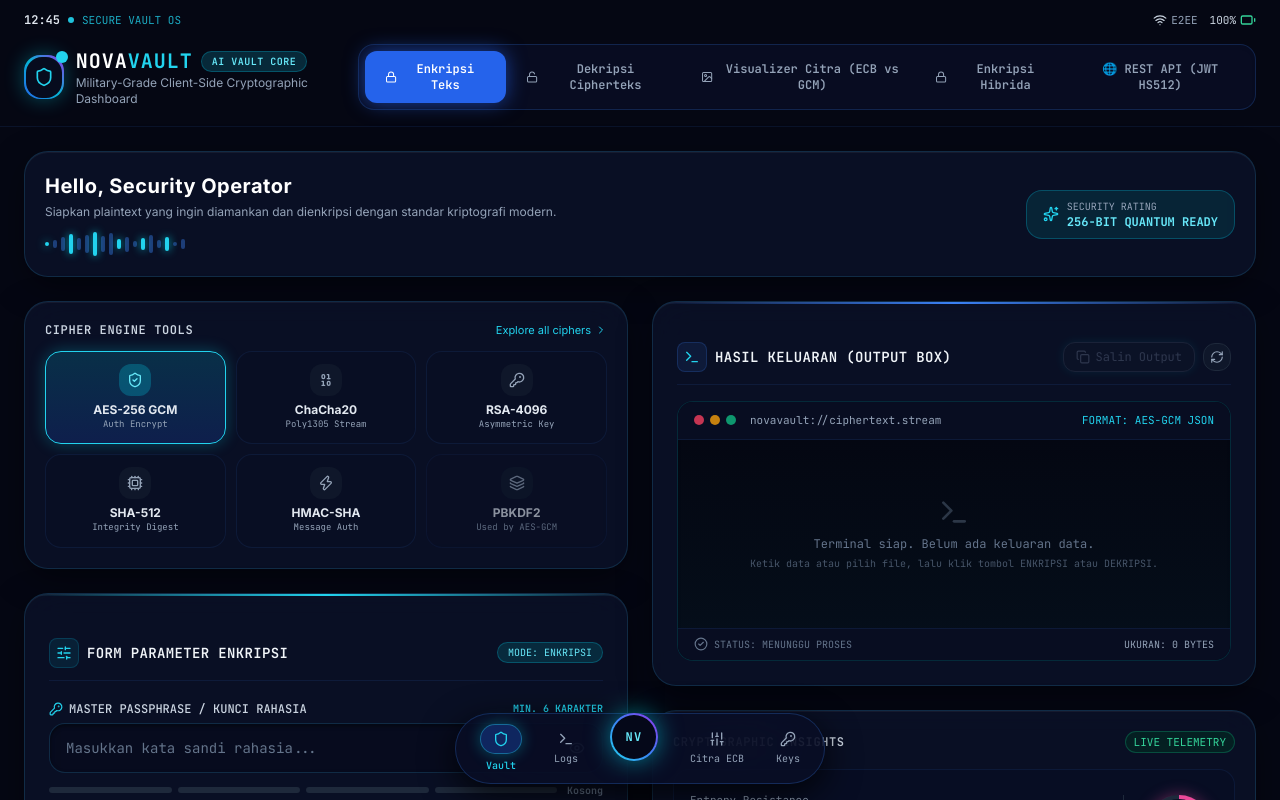
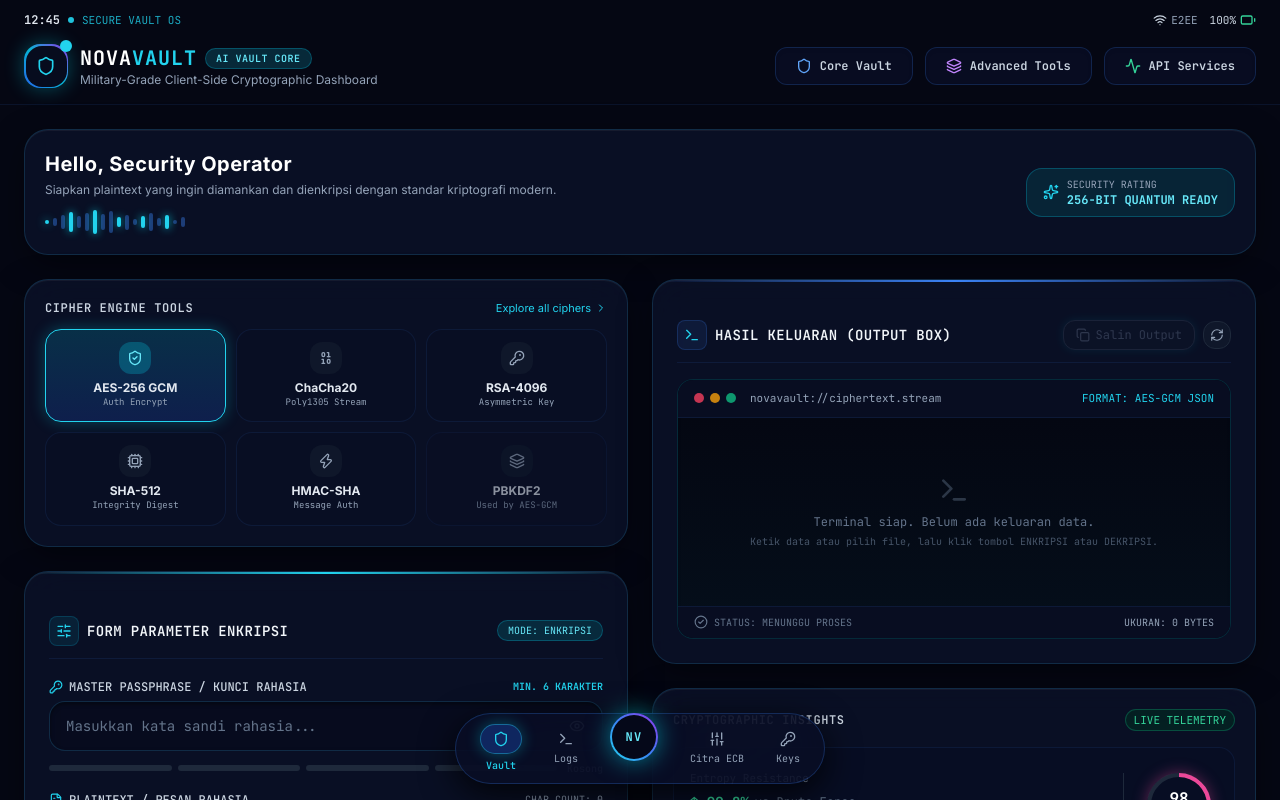
Before and after one commit to syaila02/NovaVault, a React (Vite) app: page / in a window 1280 px wide. Shown: the top 800 px of the page. Built offline with nearby package versions, Linux system fonts and the light colour scheme.

Commit message:
redesign ui with dropdowns and fix api integration

```diff
--- a/src/App.jsx
+++ b/src/App.jsx
@@ -45,7 +45,8 @@ import {
   ArrowUpRight,
   Sliders,
   AlertCircle,
-  Image as ImageIcon
+  Image as ImageIcon,
+  Globe
 } from 'lucide-react';
 import ImageCipher from './ImageCipher.jsx';
 
@@ -502,83 +503,82 @@ export default function App() {
           </div>
         </div>
 
-        {/* Interaktivitas Tab: Enkripsi Teks & Dekripsi Cipherteks */}
-        <div className="flex items-center p-1.5 rounded-2xl bg-[#090E24]/90 border border-blue-500/20 shadow-inner">
-          <button
-            type="button"
-            onClick={() => {
-              setMode('encrypt');
-              setError('');
-            }}
-            className={`flex items-center gap-2 px-5 py-2.5 rounded-xl text-xs font-semibold font-mono transition-all duration-300 cursor-pointer ${
-              mode === 'encrypt'
-                ? 'bg-blue-600 text-white shadow-[0_0_20px_rgba(37,99,235,0.6)] font-bold'
-                : 'text-slate-400 bg-transparent hover:text-slate-200 hover:bg-slate-800/40'
+        {/* Interaktivitas Tab: Dropdown Menu Style */}
+        <div className="flex items-center gap-3">
+          {/* Group 1: Core Cryptography */}
+          <div className="relative group z-50">
+            <button className="flex items-center gap-2 px-5 py-2.5 rounded-xl text-xs font-semibold font-mono text-slate-300 hover:text-white bg-[#090E24]/90 border border-blue-500/20 shadow-inner transition-all hover:border-cyan-500/50 hover:shadow-[0_0_15px_rgba(0,240,255,0.2)]">
+              <Shield className="w-4 h-4 text-blue-400" />
+              <span>Core Vault</span>
+            </button>
+            <div className="absolute top-full left-0 mt-2 hidden group-hover:flex flex-col w-52 p-2 rounded-2xl bg-[#070C1E]/95 border border-blue-500/30 shadow-[0_10px_40px_rgba(0,0,0,0.8)] backdrop-blur-xl transition-all">
+              <button
+                type="button"
+                onClick={() => { setMode('encrypt'); setError(''); }}
+                className={`flex items-center gap-2 px-4 py-3 rounded-xl text-xs font-semibold font-mono transition-all duration-300 ${
+                  mode === 'encrypt' ? 'bg-blue-600/20 text-cyan-300 border border-blue-500/30' : 'text-slate-400 hover:text-white hover:bg-slate-800/60'
                 }`}
               >
-            <Lock className="w-3.5 h-3.5" />
-            <span>Enkripsi Teks</span>
-          </button>
-          <button
-            type="button"
-            onClick={() => {
-              setMode('decrypt');
-              setError('');
-            }}
-            className={`flex items-center gap-2 px-5 py-2.5 rounded-xl text-xs font-semibold font-mono transition-all duration-300 cursor-pointer ${
-              mode === 'decrypt'
-                ? 'bg-blue-600 text-white shadow-[0_0_20px_rgba(37,99,235,0.6)] font-bold'
-                : 'text-slate-400 bg-transparent hover:text-slate-200 hover:bg-slate-800/40'
+                <Lock className="w-3.5 h-3.5" /> Enkripsi Teks
+              </button>
+              <button
+                type="button"
+                onClick={() => { setMode('decrypt'); setError(''); }}
+                className={`flex items-center gap-2 px-4 py-3 rounded-xl text-xs font-semibold font-mono transition-all duration-300 mt-1 ${
+                  mode === 'decrypt' ? 'bg-blue-600/20 text-cyan-300 border border-blue-500/30' : 'text-slate-400 hover:text-white hover:bg-slate-800/60'
                 }`}
               >
-            <Unlock className="w-3.5 h-3.5" />
-            <span>Dekripsi Cipherteks</span>
-          </button>
-          <button
-            type="button"
-            onClick={() => {
-              setMode('imageCipher');
-              setError('');
-            }}
-            className={`flex items-center gap-2 px-4 py-2.5 rounded-xl text-xs font-semibold font-mono transition-all duration-300 cursor-pointer ${
-              mode === 'imageCipher'
-                ? 'bg-gradient-to-r from-cyan-600 to-blue-600 text-white shadow-[0_0_20px_rgba(0,240,255,0.6)] font-bold'
-                : 'text-slate-400 bg-transparent hover:text-slate-200 hover:bg-slate-800/40'
+                <Unlock className="w-3.5 h-3.5" /> Dekripsi Cipherteks
+              </button>
+            </div>
+          </div>
+
+          {/* Group 2: Advanced Tools */}
+          <div className="relative group z-50">
+            <button className="flex items-center gap-2 px-5 py-2.5 rounded-xl text-xs font-semibold font-mono text-slate-300 hover:text-white bg-[#090E24]/90 border border-blue-500/20 shadow-inner transition-all hover:border-purple-500/50 hover:shadow-[0_0_15px_rgba(168,85,247,0.2)]">
+              <Layers className="w-4 h-4 text-purple-400" />
+              <span>Advanced Tools</span>
+            </button>
+            <div className="absolute top-full left-0 mt-2 hidden group-hover:flex flex-col w-60 p-2 rounded-2xl bg-[#070C1E]/95 border border-purple-500/30 shadow-[0_10px_40px_rgba(0,0,0,0.8)] backdrop-blur-xl transition-all">
+              <button
+                type="button"
+                onClick={() => { setMode('imageCipher'); setError(''); }}
+                className={`flex items-center gap-2 px-4 py-3 rounded-xl text-xs font-semibold font-mono transition-all duration-300 ${
+                  mode === 'imageCipher' ? 'bg-purple-600/20 text-purple-300 border border-purple-500/30' : 'text-slate-400 hover:text-white hover:bg-slate-800/60'
                 }`}
               >
-            <ImageIcon className="w-3.5 h-3.5" />
-            <span>Visualizer Citra (ECB vs GCM)</span>
-          </button>
-          <button
-            type="button"
-            onClick={() => {
-              setMode('hybrid');
-              setError('');
-            }}
-            className={`flex items-center gap-2 px-4 py-2.5 rounded-xl text-xs font-semibold font-mono transition-all duration-300 cursor-pointer ${
-              mode === 'hybrid'
-                ? 'bg-gradient-to-r from-purple-600 to-pink-600 text-white shadow-[0_0_20px_rgba(255,0,255,0.6)] font-bold'
-                : 'text-slate-400 bg-transparent hover:text-slate-200 hover:bg-slate-800/40'
+                <ImageIcon className="w-3.5 h-3.5" /> Visualizer Citra
+              </button>
+              <button
+                type="button"
+                onClick={() => { setMode('hybrid'); setError(''); }}
+                className={`flex items-center gap-2 px-4 py-3 rounded-xl text-xs font-semibold font-mono transition-all duration-300 mt-1 ${
+                  mode === 'hybrid' ? 'bg-purple-600/20 text-purple-300 border border-purple-500/30' : 'text-slate-400 hover:text-white hover:bg-slate-800/60'
                 }`}
               >
-            <Lock className="w-3.5 h-3.5" />
-            <span>Enkripsi Hibrida</span>
-          </button>
-
-          <button
-            type="button"
-            onClick={() => {
-              setMode('restApi');
-              setError('');
-            }}
-            className={`flex items-center gap-2 px-4 py-2.5 rounded-xl text-xs font-semibold font-mono transition-all duration-200 ${
-              mode === 'restApi'
-                ? 'bg-gradient-to-r from-emerald-600 to-teal-600 text-white shadow-[0_0_20px_rgba(16,185,129,0.6)] font-bold'
-                : 'text-slate-400 bg-transparent hover:text-slate-200 hover:bg-slate-800/40'
+                <ShieldCheck className="w-3.5 h-3.5" /> Enkripsi Hibrida
+              </button>
+            </div>
+          </div>
+
+          {/* Group 3: API & Network */}
+          <div className="relative group z-50">
+            <button className="flex items-center gap-2 px-5 py-2.5 rounded-xl text-xs font-semibold font-mono text-slate-300 hover:text-white bg-[#090E24]/90 border border-blue-500/20 shadow-inner transition-all hover:border-emerald-500/50 hover:shadow-[0_0_15px_rgba(16,185,129,0.2)]">
+              <Activity className="w-4 h-4 text-emerald-400" />
+              <span>API Services</span>
+            </button>
+            <div className="absolute top-full right-0 mt-2 hidden group-hover:flex flex-col w-56 p-2 rounded-2xl bg-[#070C1E]/95 border border-emerald-500/30 shadow-[0_10px_40px_rgba(0,0,0,0.8)] backdrop-blur-xl transition-all">
+              <button
+                type="button"
+                onClick={() => { setMode('restApi'); setError(''); }}
+                className={`flex text-left items-center gap-2 px-4 py-3 rounded-xl text-xs font-semibold font-mono transition-all duration-300 ${
+                  mode === 'restApi' ? 'bg-emerald-600/20 text-emerald-300 border border-emerald-500/30' : 'text-slate-400 hover:text-white hover:bg-slate-800/60'
                 }`}
               >
-            <span>🌐 REST API (JWT HS512)</span>
-          </button>
+                <Globe className="w-3.5 h-3.5" /> REST API (JWT HS512)
+              </button>
+            </div>
+          </div>
         </div>
       </header>
 
--- a/src/RestApiCipher.jsx
+++ b/src/RestApiCipher.jsx
@@ -11,7 +11,7 @@ export default function RestApiCipher() {
   const handleGetToken = async () => {
     setLoadingToken(true);
     try {
-      const res = await fetch('https://novavault-backend.vercel.app/api/auth/login', {
+      const res = await fetch('/api/auth/login', {
         method: 'POST',
         headers: { 'Content-Type': 'application/json' },
         body: JSON.stringify({ username })
@@ -32,7 +32,7 @@ export default function RestApiCipher() {
     if (!token) return alert('Dapatkan Token JWT terlebih dahulu!');
     setLoadingApi(true);
     try {
-      const res = await fetch('https://novavault-backend.vercel.app/api/vault/process', {
+      const res = await fetch('/api/vault/process', {
         method: 'POST',
         headers: {
           'Content-Type': 'application/json',
--- a/vite.config.js
+++ b/vite.config.js
@@ -6,6 +6,12 @@ export default defineConfig({
   plugins: [react()],
   server: {
     port: 3000,
-    open: true
+    open: true,
+    proxy: {
+      '/api': {
+        target: 'http://localhost:5000',
+        changeOrigin: true
+      }
+    }
   }
 });
```
Also changed, not shown: 1 other file (tests, documents, lock files or other folders). Lines whose indentation alone changed are shown as unchanged.
